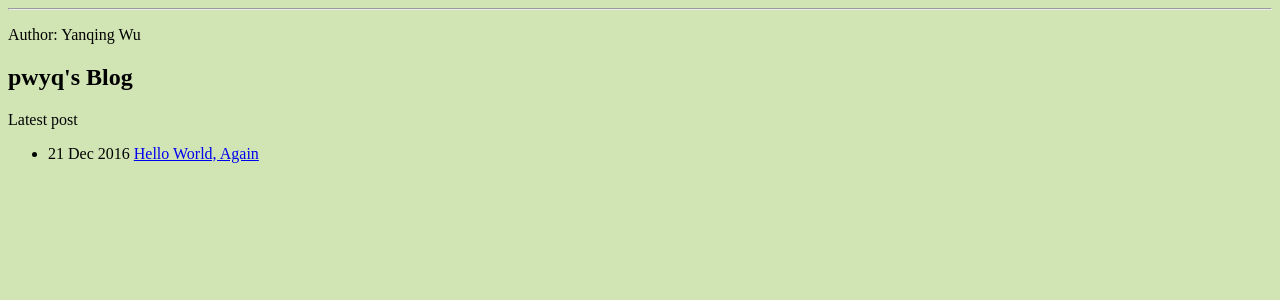
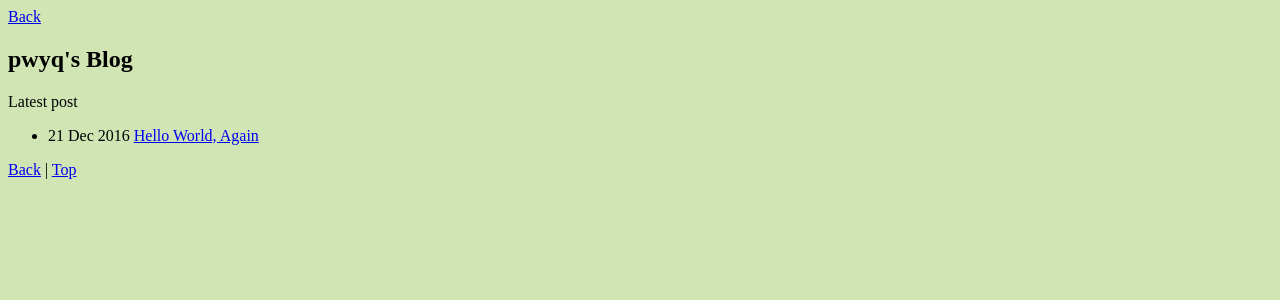
Before and after one commit to pwyq/abolish--blog, a Jekyll site: the page built from index.html, in a window 1280 px wide. Shown: the top 300 px of the page. Built offline with Jekyll 4.4.1, drawn with Linux system fonts in a browser that asks for light colours.

Commit message:
Update default.html

```diff
--- a/_layouts/default.html
+++ b/_layouts/default.html
@@ -1,8 +1,6 @@
 <!DOCTYPE html>
 <html>
-
 <head>
-
   <meta http-equiv="content-type" content="text/html; charset=utf-8" />
   <title>{{ page.title }}</title>
   <style>
@@ -12,14 +10,11 @@
       color:black;
     }
   </style>
-
 </head>
-<hr>
 <body>
-  <p>Author: Yanqing Wu</p>
-
+  <a name="top"></a>
+  <a href="javascript:history.back()">Back</a>
   {{ content }}
-
+  <a href="javascript:history.back()">Back</a> | <a href="#top">Top</a>
 </body>
-
 </html>
```
